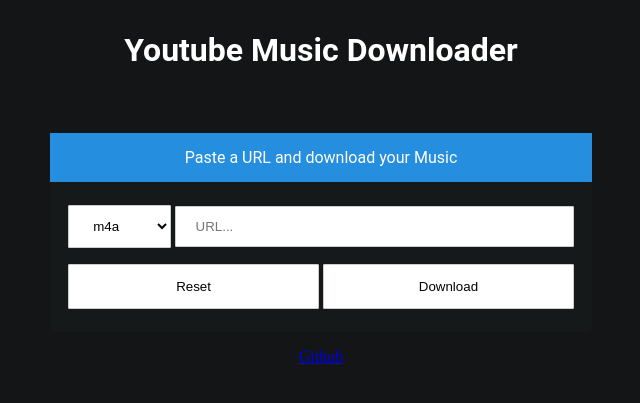
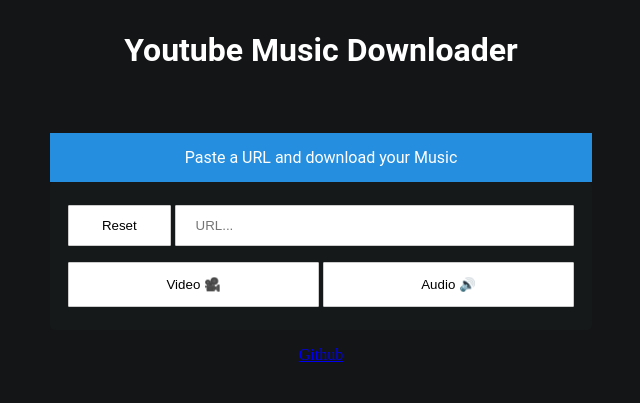
Before and after one commit to Watn3y/YT-DL-Webinterface, a PHP site: page / in a window 1280 px wide. Shown: the top 403 px of the page, without its empty margins (319-959 px from the left). Run offline with PHP 8.4, Linux system fonts and the light colour scheme.

Commit message:
Remove select, now choose audioformat with buttons

```diff
--- a/index.php
+++ b/index.php
@@ -28,31 +28,16 @@ session_destroy();
 <p id="howto">Paste a URL and download your Music</p>
 <form action="api.php" method="POST" id="form">
     <div class="form"></div>
-    <select id="format" name="audioformat">
-      <optgroup label="Audio">
-      <option value="m4a" default>m4a</option>
-          <option value="link">m4a (link)</option>
-      </optgroup>
-       <optgroup label="Video">
-      <option value="mp4">mp4</option>
-      </optgroup>
-    </select>
+    <button type="reset">Reset</button>
     <input type="text" id="URL" name="URL" placeholder="URL..." />
     <br />
-    <input type="reset" name="Reset">
-    <input type="button" onclick="send()" value="Download" />
-    </div>
+    <button type="submit" id="submit" name="audioformat" value="mp4" onclick="send()">Video 🎥</button>
+    <button type="submit" id="submit" name="audioformat" value="m4a">Audio 🔊</button>
 </form>
 <footer class="footer">
     <p><a href="https://github.com/Watn3y/YT-DL-Webinterface">Github</a></p>
 
 
-    <script>
-      function send() {
-        document.getElementById("form").submit();
-        document.getElementById("form").reset();
-      }
-    </script>
 </body>
 
 </html>
--- a/style.css
+++ b/style.css
@@ -43,21 +43,7 @@ input[type=text] {
   box-sizing: border-box;
 }
 
-select {
-  width: 20%;
-  background-color: #ffffff;
-  padding: 12px 20px;
-  margin: 8px 0;
-  border: 1px solid #ccc;
-  border-radius: 1px;
-  box-sizing: border-box;
-  cursor: pointer;
-}
-
-select:hover {
-  background-color: #ffffffda;
-}
-input[type=button] {
+button[type=submit] {
   width: 49%;
   background-color: #ffffff;
   color: #000000;
@@ -68,21 +54,22 @@ input[type=button] {
   cursor: pointer;
 }
 
-input[type=button]:hover {
+button[type=submit]:hover {
   background-color: #ffffffda;
 }
 
-input[type=reset] {
-  width: 49%;
-  background-color: #ffffff;
-  color: #000000;
-  padding: 14px 20px;
+button[type=reset] {
+  width: 20%;
+  padding: 12px 20px;
   margin: 8px 0;
   border: 1px solid #ccc;
   border-radius: 1px;
+  box-sizing: border-box;
+  background-color: #ffffff;
+  color: #000000;
   cursor: pointer;
 }
 
-input[type=reset]:hover {
+button[type=reset]:hover {
   background-color: #ffffffda;
 }
```
Also changed, not shown: api.php (+0 -11 lines). Lines whose indentation alone changed are shown as unchanged.
